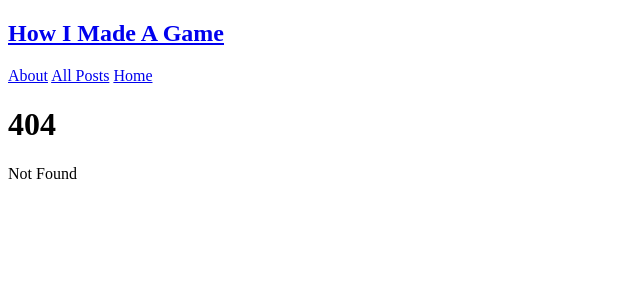
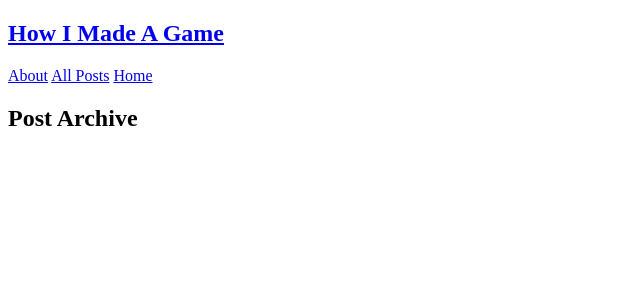
Before and after one commit to levimcgomes/levimcgomes.github.io, a SvelteKit app in the folder app/: page /archive in a window 1280 px wide. Before the commit this address had no page. Shown: the top 300 px of the page, without its empty margins (0-640 px from the left). Built offline with nearby package versions, Linux system fonts and the light colour scheme.

Commit message:
Added archive and post pages

```diff
--- /dev/null
+++ b/app/src/routes/archive/+page.svelte
@@ -0,0 +1,6 @@
+<script lang="ts">
+</script>
+
+<h2>Post Archive</h2>
+<!--TODO: tag filter-->
+<!--TODO: post list component-->
--- /dev/null
+++ b/app/src/routes/blog/[...slug]/+page.svelte
@@ -0,0 +1,4 @@
+<script lang="ts">
+</script>
+
+<!--TODO: post page-->
```
